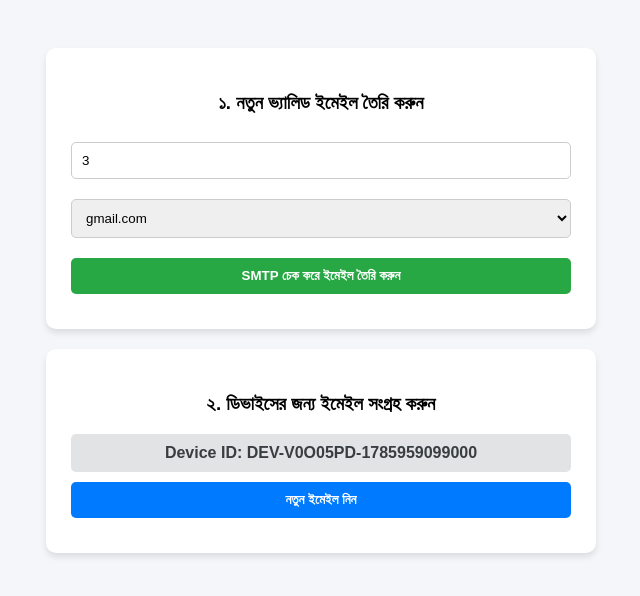
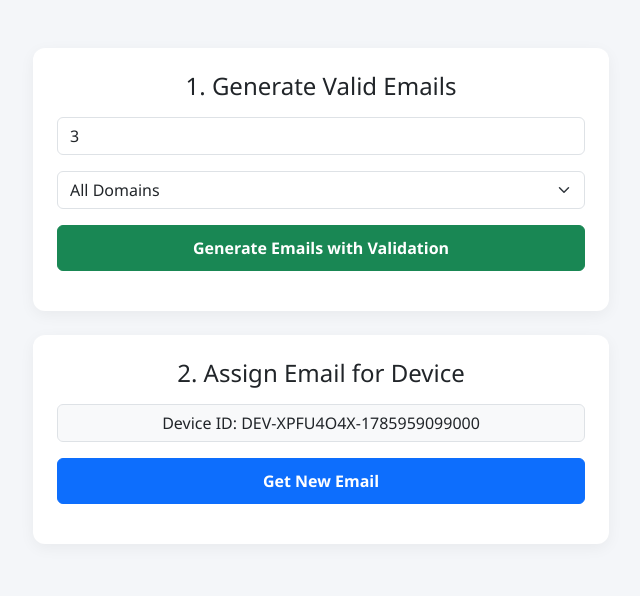
Before and after one commit to kawsar-007/email-workspace-backend, a website: page public/index.html in a window 1280 px wide. Shown: the whole page, without its empty margins (319-959 px from the left). Drawn offline with nearby package versions, Linux system fonts and the light colour scheme.

Commit message:
Updated UI to English and optimized email validation

```diff
--- a/public/index.html
+++ b/public/index.html
@@ -1,78 +1,90 @@
 <!DOCTYPE html>
-<html lang="bn">
+<html lang="en">
 <head>
     <meta charset="UTF-8">
     <meta name="viewport" content="width=device-width, initial-scale=1.0">
-    <title>Email Distribution System</title>
+    <title>Email Generator System</title>
+    <link href="https://cdn.jsdelivr.net/npm/bootstrap@5.3.0/dist/css/bootstrap.min.css" rel="stylesheet">
     <style>
-        body { font-family: Arial, sans-serif; background: #f4f6f9; padding: 20px; text-align: center; }
-        .card { background: white; max-width: 500px; margin: 20px auto; padding: 25px; border-radius: 10px; box-shadow: 0 4px 6px rgba(0,0,0,0.1); }
-        input, select, button { width: 100%; padding: 10px; margin: 10px 0; border: 1px solid #ccc; border-radius: 5px; box-sizing: border-box; }
-        button { background: #28a745; color: white; border: none; font-weight: bold; cursor: pointer; }
-        button:hover { background: #218838; }
-        .btn-get { background: #007bff; }
-        .btn-get:hover { background: #0056b3; }
-        .result { margin-top: 15px; padding: 10px; border-radius: 5px; font-weight: bold; word-break: break-all; }
-        .success { background: #d4edda; color: #155724; }
-        .error { background: #f8d7da; color: #721c24; }
-        .info { background: #e2e3e5; color: #383d41; }
+        body { background-color: #f4f6f9; font-family: 'Segoe UI', Tahoma, Geneva, Verdana, sans-serif; }
+        .card { border: none; border-radius: 12px; box-shadow: 0 4px 15px rgba(0,0,0,0.05); }
+        .btn-custom { padding: 10px 20px; font-weight: 600; }
     </style>
 </head>
-<body>
+<body class="py-5">
 
-    <!-- Email Generation Panel -->
-    <div class="card">
-        <h3>১. নতুন ভ্যালিড ইমেইল তৈরি করুন</h3>
-        <input type="number" id="genCount" value="3" min="1" max="10" placeholder="কতটি ইমেইল চান?">
-        <select id="genDomainSelect" onchange="toggleCustomDomain()">
+<div class="container" style="max-width: 600px;">
+
+    <!-- Section 1: Generate Emails -->
+    <div class="card p-4 mb-4">
+        <h4 class="card-title text-center mb-3">1. Generate Valid Emails</h4>
+
+        <div class="mb-3">
+            <input type="number" id="emailCount" class="form-control" value="3" min="1" max="50">
+        </div>
+
+        <div class="mb-3">
+            <select id="domainSelect" class="form-select">
+                <option value="all">All Domains</option>
                 <option value="gmail.com">gmail.com</option>
                 <option value="yahoo.com">yahoo.com</option>
                 <option value="outlook.com">outlook.com</option>
-            <option value="custom">Custom Domain</option>
+                <option value="hotmail.com">hotmail.com</option>
+                <option value="icloud.com">icloud.com</option>
+                <option value="mail.com">mail.com</option>
+                <option value="zoho.com">zoho.com</option>
+                <option value="proton.me">proton.me</option>
+                <option value="protonmail.com">protonmail.com</option>
+                <option value="gmx.com">gmx.com</option>
+                <option value="yandex.com">yandex.com</option>
+                <option value="aol.com">aol.com</option>
             </select>
-        <input type="text" id="genDomainCustom" placeholder="customdomain.com" style="display:none;">
-        <button onclick="generateEmails()">SMTP চেক করে ইমেইল তৈরি করুন</button>
-        <div id="genStatus" class="result" style="display:none;"></div>
         </div>
 
-    <!-- Get New Email Panel -->
-    <div class="card">
-        <h3>২. ডিভাইসের জন্য ইমেইল সংগ্রহ করুন</h3>
-        <div class="result info">Device ID: <span id="displayDeviceId">লোডিং...</span></div>
-        <button class="btn-get" onclick="getDeviceEmail()">নতুন ইমেইল নিন</button>
-        <div id="getEmailStatus" class="result" style="display:none;"></div>
+        <button id="btnGenerate" class="btn btn-success btn-custom w-100">Generate Emails with Validation</button>
+
+        <div id="generateMessage" class="mt-3 text-center display-none"></div>
+    </div>
+
+    <!-- Section 2: Get Email for Device -->
+    <div class="card p-4">
+        <h4 class="card-title text-center mb-3">2. Assign Email for Device</h4>
+
+        <div class="mb-3">
+            <input type="text" id="deviceId" class="form-control text-center bg-light" readonly>
+        </div>
+
+        <button id="btnGetEmail" class="btn btn-primary btn-custom w-100">Get New Email</button>
+
+        <div id="fetchMessage" class="mt-3 text-center display-none"></div>
+    </div>
+
 </div>
 
 <script>
-        // Unique Hardware Device Identifier (Local Fallback Included)
-        function getDeviceId() {
-            let id = localStorage.getItem('app_device_id');
-            if (!id) {
-                id = 'DEV-' + Math.random().toString(36).substring(2, 9).toUpperCase() + '-' + Date.now();
-                localStorage.setItem('app_device_id', id);
+    // Generate or fetch Device ID
+    let deviceId = localStorage.getItem('device_id');
+    if (!deviceId) {
+        deviceId = 'DEV-' + Math.random().toString(36).substring(2, 10).toUpperCase() + '-' + Date.now();
+        localStorage.setItem('device_id', deviceId);
     }
-            return id;
-        }
+    document.getElementById('deviceId').value = `Device ID: ${deviceId}`;
 
-        document.getElementById('displayDeviceId').innerText = getDeviceId();
+    // Backend URL
+    const API_BASE = window.location.origin;
 
-        function toggleCustomDomain() {
-            const select = document.getElementById('genDomainSelect').value;
-            document.getElementById('genDomainCustom').style.display = (select === 'custom') ? 'block' : 'none';
-        }
+    // Generate Emails Event
+    document.getElementById('btnGenerate').addEventListener('click', async () => {
+        const count = document.getElementById('emailCount').value;
+        const domain = document.getElementById('domainSelect').value;
+        const msgDiv = document.getElementById('generateMessage');
 
-        async function generateEmails() {
-            const count = document.getElementById('genCount').value || 3;
-            const domainSelect = document.getElementById('genDomainSelect').value;
-            const domain = (domainSelect === 'custom') ? document.getElementById('genDomainCustom').value.trim() : domainSelect;
-            const statusDiv = document.getElementById('genStatus');
-
-            statusDiv.style.display = 'block';
-            statusDiv.className = 'result info';
-            statusDiv.innerText = 'লাইভ SMTP ভ্যালিডিটি চেক করা হচ্ছে... একটু অপেক্ষা করুন।';
+        msgDiv.className = 'alert alert-info mt-3 text-center';
+        msgDiv.style.display = 'block';
+        msgDiv.innerText = 'Validating and generating emails... Please wait.';
 
         try {
-                const res = await fetch('/api/generate-emails', {
+            const res = await fetch(`${API_BASE}/api/generate-emails`, {
                 method: 'POST',
                 headers: { 'Content-Type': 'application/json' },
                 body: JSON.stringify({ count: parseInt(count), domain })
@@ -80,28 +92,27 @@
             const data = await res.json();
 
             if (data.success) {
-                    statusDiv.className = 'result success';
-                    statusDiv.innerText = data.message;
+                msgDiv.className = 'alert alert-success mt-3 text-center';
+                msgDiv.innerText = data.message;
             } else {
-                    statusDiv.className = 'result error';
-                    statusDiv.innerText = data.error || 'ইমেইল ফিল্টার করতে সমস্যা হয়েছে।';
+                msgDiv.className = 'alert alert-danger mt-3 text-center';
+                msgDiv.innerText = data.error || 'Failed to generate emails.';
             }
         } catch (err) {
-                statusDiv.className = 'result error';
-                statusDiv.innerText = 'সার্ভারের সাথে সংযোগ স্থাপন করা সম্ভব হয়নি।';
+            msgDiv.className = 'alert alert-danger mt-3 text-center';
+            msgDiv.innerText = 'Server connection error. Please try again.';
         }
-        }
+    });
 
-        async function getDeviceEmail() {
-            const deviceId = getDeviceId();
-            const statusDiv = document.getElementById('getEmailStatus');
-
-            statusDiv.style.display = 'block';
-            statusDiv.className = 'result info';
-            statusDiv.innerText = 'নতুন ইমেইল লোড হচ্ছে...';
+    // Get New Email Event
+    document.getElementById('btnGetEmail').addEventListener('click', async () => {
+        const msgDiv = document.getElementById('fetchMessage');
+        msgDiv.className = 'alert alert-info mt-3 text-center';
+        msgDiv.style.display = 'block';
+        msgDiv.innerText = 'Fetching fresh email...';
 
         try {
-                const res = await fetch('/api/get-device-email', {
+            const res = await fetch(`${API_BASE}/api/get-email`, {
                 method: 'POST',
                 headers: { 'Content-Type': 'application/json' },
                 body: JSON.stringify({ deviceId })
@@ -109,17 +120,17 @@
             const data = await res.json();
 
             if (data.success) {
-                    statusDiv.className = 'result success';
-                    statusDiv.innerText = `আপনার নতুন ইমেইল: ${data.email}`;
+                msgDiv.className = 'alert alert-success mt-3 text-center fw-bold';
+                msgDiv.innerText = `Assigned Email: ${data.email}`;
             } else {
-                    statusDiv.className = 'result error';
-                    statusDiv.innerText = data.error;
+                msgDiv.className = 'alert alert-danger mt-3 text-center';
+                msgDiv.innerText = data.error || 'No available emails found. Generate some first!';
             }
         } catch (err) {
-                statusDiv.className = 'result error';
-                statusDiv.innerText = 'সার্ভার এরর। চেষ্টা আবার করুন।';
+            msgDiv.className = 'alert alert-danger mt-3 text-center';
+            msgDiv.innerText = 'Server error occurred.';
         }
-        }
+    });
 </script>
 </body>
 </html>
```
Also changed, not shown: server.js (+74 -55 lines). Lines whose indentation alone changed are shown as unchanged.
